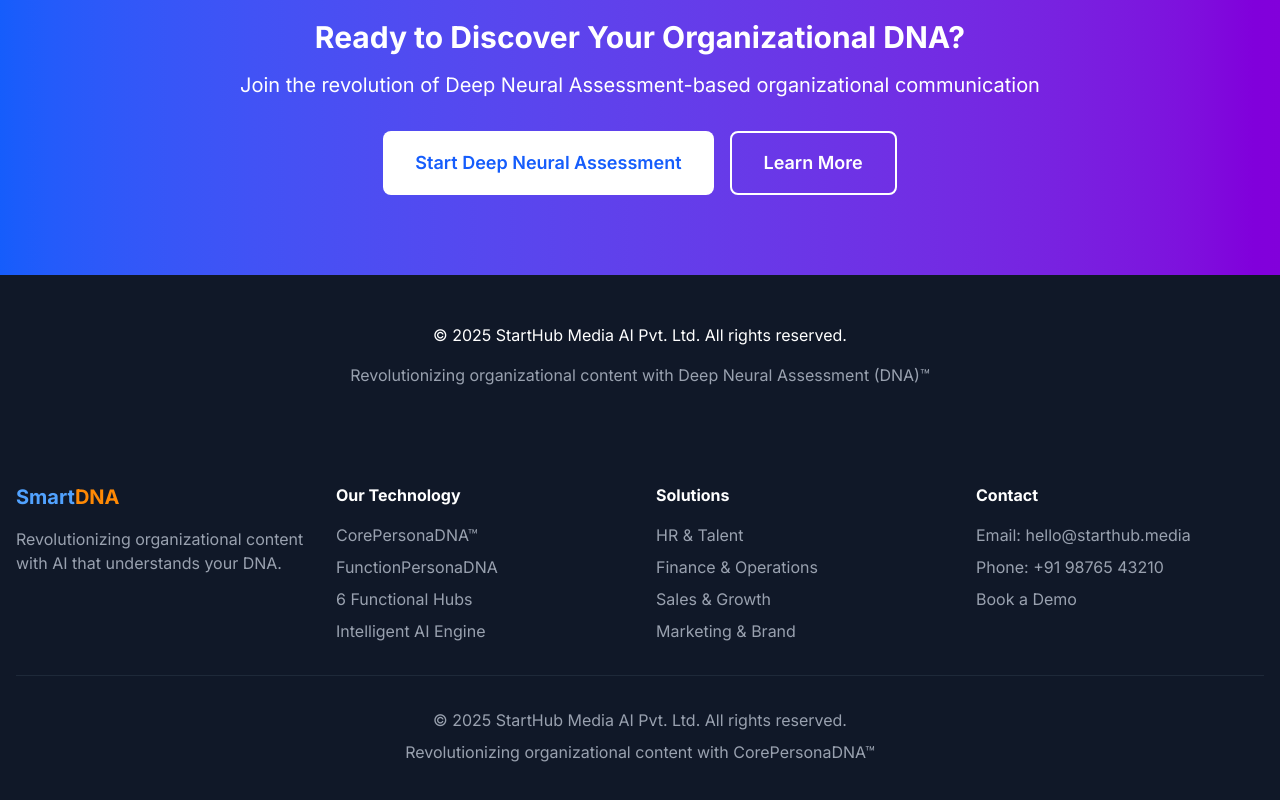
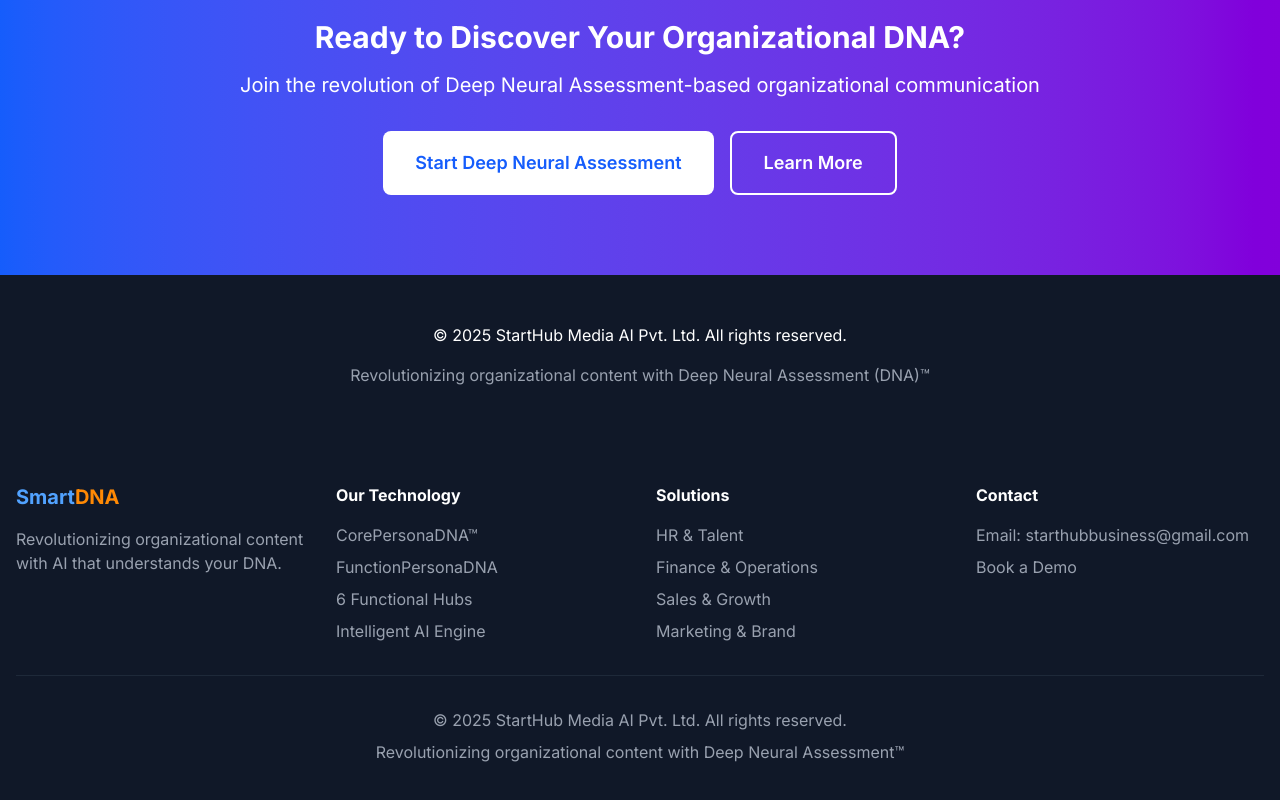
Before and after one commit to onsury/smartdna, a Next.js app: page / in a window 1280 px wide. Shown: the part 2689-3489 px from the top of the page. Built offline with nearby package versions, Linux system fonts and the light colour scheme.

Commit message:
Fix footer structure and update contact email

```diff
--- a/app/layout.tsx
+++ b/app/layout.tsx
@@ -1,4 +1,3 @@
-import './globals.css';
 import './globals.css';
 import type { Metadata } from 'next';
 import { Inter } from 'next/font/google';
@@ -143,8 +142,7 @@ export default function RootLayout({
               <div>
                 <h4 className="font-bold mb-4">Contact</h4>
                 <ul className="space-y-2 text-gray-400">
-                  <li>Email: hello@starthub.media</li>
-                  <li>Phone: +91 98765 43210</li>
+                  <li>Email: starthubbusiness@gmail.com</li>
                   <li>
                     <Link href="/book-demo" className="hover:text-white transition">
                       Book a Demo
@@ -154,10 +152,10 @@ export default function RootLayout({
               </div>
             </div>
 
-            {/* Copyright - Only Once */}
+            {/* Copyright - Only at Bottom */}
             <div className="border-t border-gray-800 mt-8 pt-8 text-center text-gray-400">
               <p>© 2025 StartHub Media AI Pvt. Ltd. All rights reserved.</p>
-              <p className="mt-2">Revolutionizing organizational content with CorePersonaDNA™</p>
+              <p className="mt-2">Revolutionizing organizational content with Deep Neural Assessment™</p>
             </div>
           </div>
         </footer>
```
